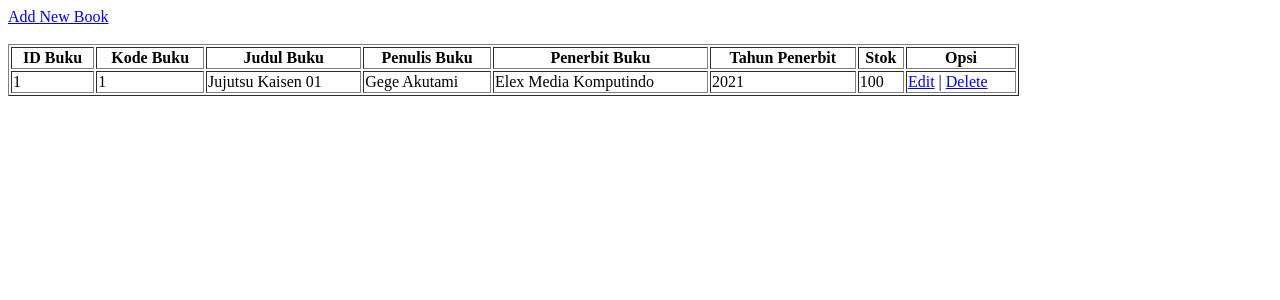
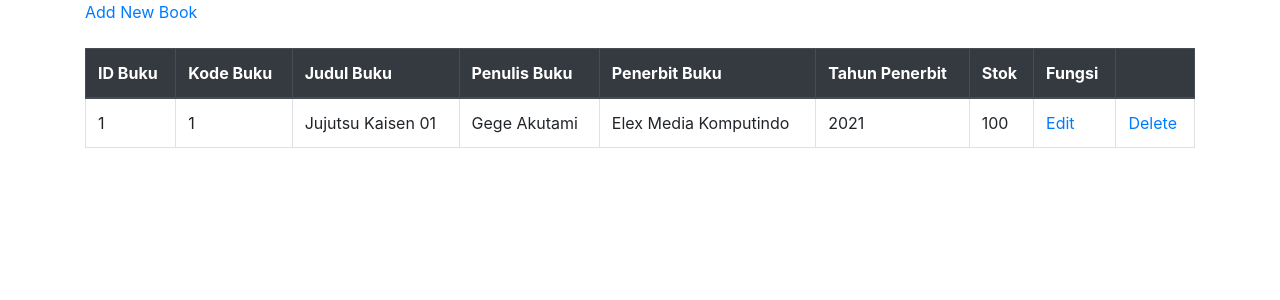
Before and after one commit to nabilarizkanr/Tugas-Form, a PHP site: page / in a window 1280 px wide. Shown: the top 300 px of the page. Run offline with PHP 8.4, Linux system fonts and the light colour scheme; data comes from the database, SQL or seed files in the repository.

Commit message:
Add files via upload
desain table

```diff
--- a/index.php
+++ b/index.php
@@ -8,11 +8,18 @@
 <!DOCTYPE html>
 <html>
 <head>
+<meta name="viewport" content="width=device-width, initial-scale=1">
+  <link rel="stylesheet" href="https://maxcdn.bootstrapcdn.com/bootstrap/4.5.2/css/bootstrap.min.css">
+  <script src="https://ajax.googleapis.com/ajax/libs/jquery/3.5.1/jquery.min.js"></script>
+  <script src="https://cdnjs.cloudflare.com/ajax/libs/popper.js/1.16.0/umd/popper.min.js"></script>
+  <script src="https://maxcdn.bootstrapcdn.com/bootstrap/4.5.2/js/bootstrap.min.js"></script>
 	<title>Homepage</title>
 </head>
 <body>
+<div class="container">
 <a href="form_buku.php">Add New Book</a><br><br>
-<table width="80%" border="1">
+<table class="table table-bordered">
+    <thead class="thead-dark">
 <tr>
 	<th>ID Buku</th>
 	<th>Kode Buku</th>
@@ -21,8 +28,10 @@
 	<th>Penerbit Buku</th>
 	<th>Tahun Penerbit</th>
 	<th>Stok</th>
-	<th>Opsi</th>
+	<th>Fungsi</th>
+	<th></th>
 </tr>
+	</thead>
 <?php
 while($user_data = mysqli_fetch_array($result))
 {
@@ -34,7 +43,8 @@
 	echo "<td>".$user_data['penerbit_buku']."</td>";
 	echo "<td>".$user_data['tahun_penerbit']."</td>";
 	echo "<td>".$user_data['stok']."</td>";
-	echo "<td><a href='edit.php?id=$user_data[id_buku]'>Edit</a> | <a href='delete.php?id=$user_data[id_buku]'>Delete</a></td></tr>";
+	echo "<td><a href='edit.php?id=$user_data[id_buku]'>Edit</a>";
+	echo "<td><a href='delete.php?id=$user_data[id_buku]'>Delete</a></td></tr>";
 }
 ?>
 </table>
```
